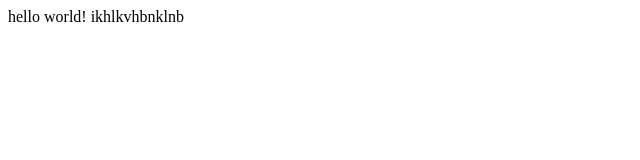
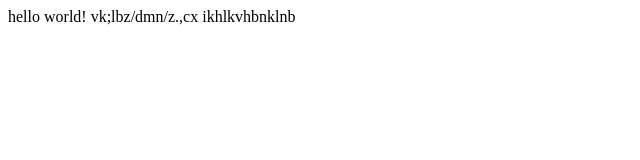
Before and after one commit to RubaAwwad/crud, a plain HTML site: page index.html in a window 1280 px wide. Shown: the whole page, without its empty margins (0-640 px from the left). Drawn offline with Linux system fonts and the light colour scheme.

Commit message:
add to index.html

```diff
--- a/index.html
+++ b/index.html
@@ -8,6 +8,7 @@
 </head>
 <body>
     hello world!
+    vk;lbz/dmn/z.,cx
     ikhlkvhbnklnb
 </body>
 </html>
```
